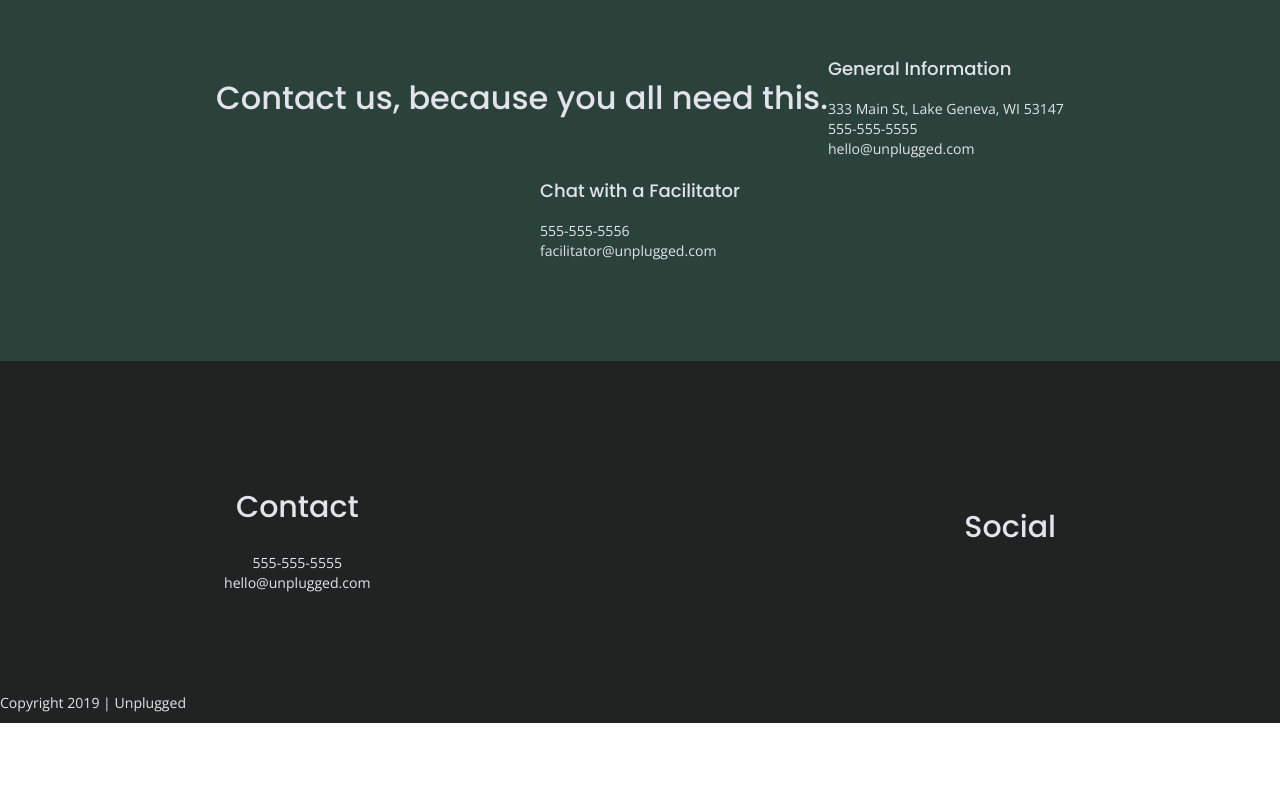
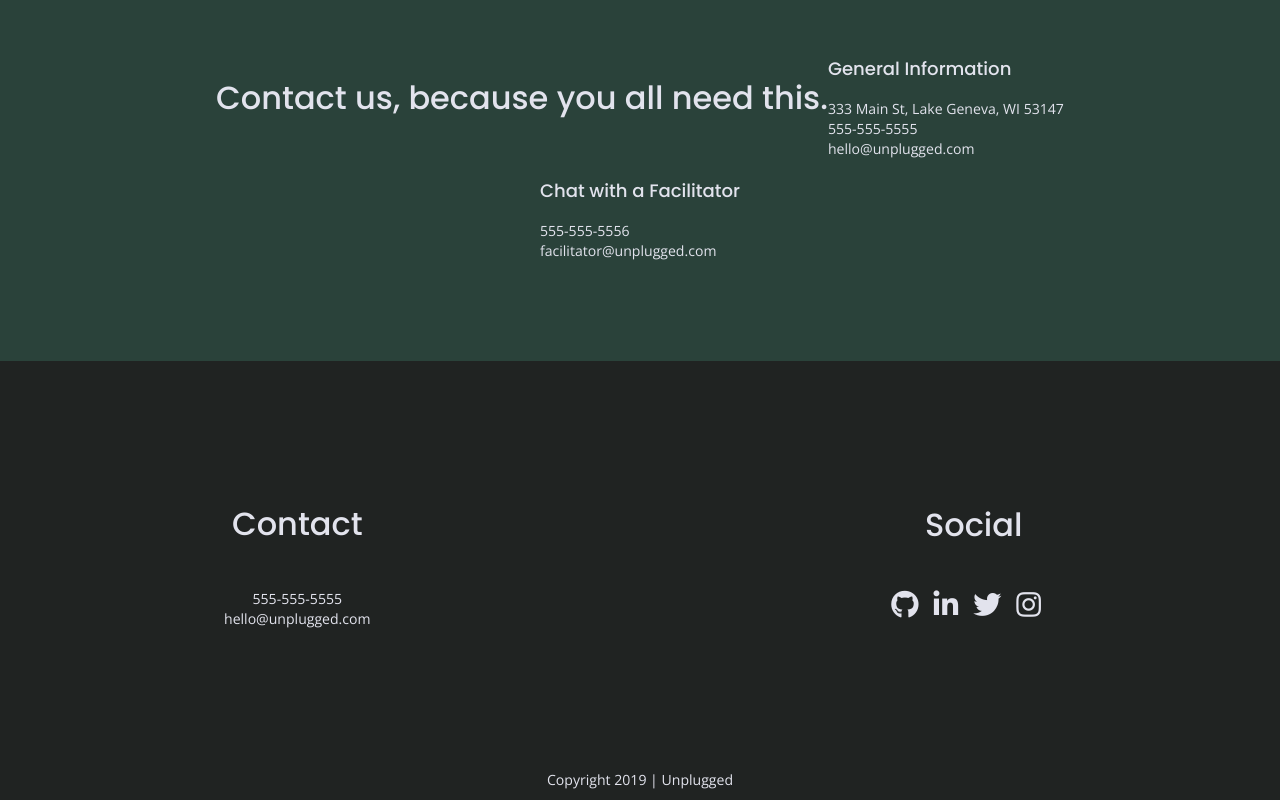
Before and after one commit to hillarylynnek/unplugged-retreat, a plain HTML site: page about/index.html in a window 1280 px wide. Shown: the part 1107-1907 px from the top of the page. Before the commit the page ends 1830 px from the top, so only its background shows below. Drawn offline with nearby package versions, Linux system fonts and the light colour scheme.

Commit message:
added social icons to each page using font awesome

```diff
--- a/about/index.html
+++ b/about/index.html
@@ -94,19 +94,27 @@
   <div class="content-wrapper">
     <div class="footer-content">
       <address class="contact">
-        <h2>Contact</h2>
+        <h4>Contact</h4>
         <p>555-555-5555</p>
         <p>hello@unplugged.com</p>
       </address>
 
 
       <div class="social">
+        <h4>Social</h4>
         <div class="social-icons">
-          <h2>Social</h2>
-          <p><a href="https://github.com/hillarylynnek/" target="_blank"></a></p>
-          <p><a href="https://www.linkedin.com/in/hillarykahle/" target="_blank"></a></p>
-          <p><a href="https://twitter.com/HillaryZinner?lang=en" target="_blank"></a></p>
-          <p><a href="https://www.instagram.com/hillary_zinner/" target="_blank"></a></p>
+          <p>
+            <a href="https://github.com/hillarylynnek/" target="_blank"><i class="fab fa-github"></i></a>
+          </p>
+          <p>
+            <a href="https://www.linkedin.com/in/hillarykahle/" target="_blank"><i class="fab fa-linkedin-in"></i></a>
+          </p>
+          <p>
+            <a href="https://twitter.com/HillaryZinner?lang=en" target="_blank"><i class="fab fa-twitter"></i></a>
+          </p>
+          <p>
+            <a href="https://www.instagram.com/hillary_zinner/" target="_blank"><i class="fab fa-instagram"></i></a>
+          </p>
         </div>
       </div>
     </div>
--- a/css/main.css
+++ b/css/main.css
@@ -435,22 +435,21 @@ footer .contact {
     font-style: normal;
 }
 
+footer .social {
+    margin-bottom: 50px;
+    text-align: center;
+    font-style: normal;
+}
+
+footer .social-icons i {
+    font-size: 1.5em;
+    padding-right: 15px;
+}
+
 footer .social-icons {
     display: flex;
-    justify-content: space-around;
-    align-items: center;
-}
-
-footer .social-icons p {
-    display: flex;
-    justify-content: center;
-    align-items: center;
-}
-
-footer .social {
-    display: flex;
     justify-content: space-between;
-    align-items: center;
+    flex-flow: row wrap;
 }
 
 footer .copyright {
@@ -701,8 +700,22 @@ footer .contact {
     margin-bottom: 0;
 }
 
+footer .contact h4 {
+    font-size: 2em;
+    margin-top: 0;
+}
+
+footer .social h4 {
+    font-size: 2em;
+}
+
+footer .social-icons i {
+    font-size: 2em;
+}
+
 footer .copyright {
     width: 100%;
+    text-align: center;
 }
 
 
```
Also changed, not shown: faq/index.html (+13 -5 lines), index.html (+4 -4 lines).
